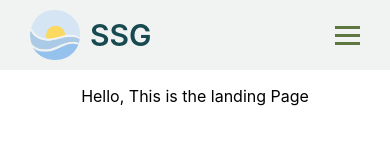
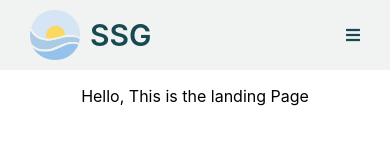
Before and after one commit to Hack4Impact-UMD/sustainability-solutions, a React (Create React App) app in the folder app/: page / in a window 390 px wide. Shown: the top 160 px of the page. Built offline with nearby package versions, Linux system fonts and the light colour scheme.

Commit message:
Changed menu toggle button

```diff
--- a/app/public/index.html
+++ b/app/public/index.html
@@ -9,6 +9,7 @@
       name="description"
       content="Web site created using create-react-app"
     />
+    <link rel="stylesheet" href="https://use.fontawesome.com/releases/v5.15.4/css/all.css" integrity="sha384-DyZ88mC6Up2uqS4h/KRgHuoeGwBcD4Ng9SiP4dIRy0EXTlnuz47vAwmeGwVChigm" crossorigin="anonymous">
     <link rel="apple-touch-icon" href="%PUBLIC_URL%/logo192.png" />
     <!--
       manifest.json provides metadata used when your web app is installed on a
--- a/app/src/Components/Navbar/Navbar.js
+++ b/app/src/Components/Navbar/Navbar.js
@@ -29,9 +29,7 @@ function Navbar() {
                 </ul>
             </nav>
             <div className="burger" onClick={toggleNav}>
-                <div className="line"></div>
-                <div className="line"></div>
-                <div className="line"></div>
+                <i className={navHidden ? "fas fa-bars" : "fas fa-times"}></i>
             </div>
         </div>
     )
--- a/app/src/Components/Navbar/navbar.css
+++ b/app/src/Components/Navbar/navbar.css
@@ -51,12 +51,6 @@
   display: none;
 }
 
-.burger .line {
-  background-color: #5E763F;
-  margin: 5px 0px;
-  height: 3px;
-  width: 25px;
-}
 
 @media only screen and (max-width: 776px) {
   .burger {
@@ -69,6 +63,7 @@
     top: 70px;
 
     background-color: inherit;
+    z-index: 1;
   }
 
   .navbar nav.hidden {
```
